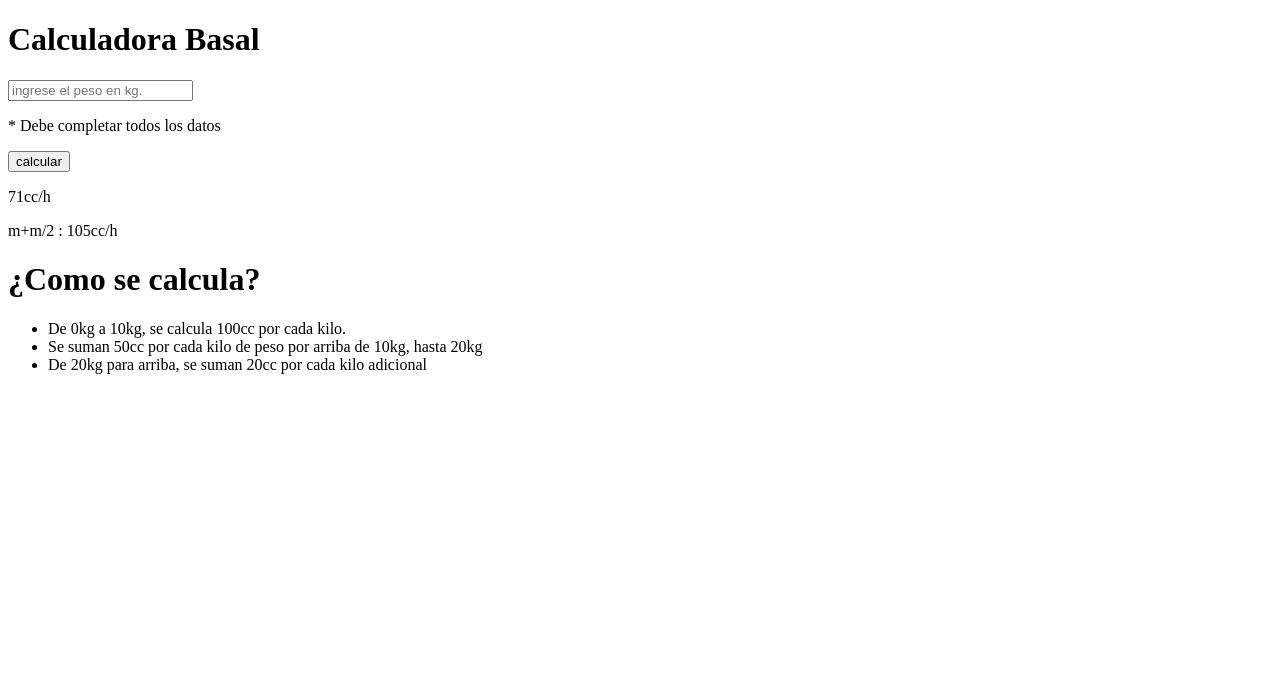
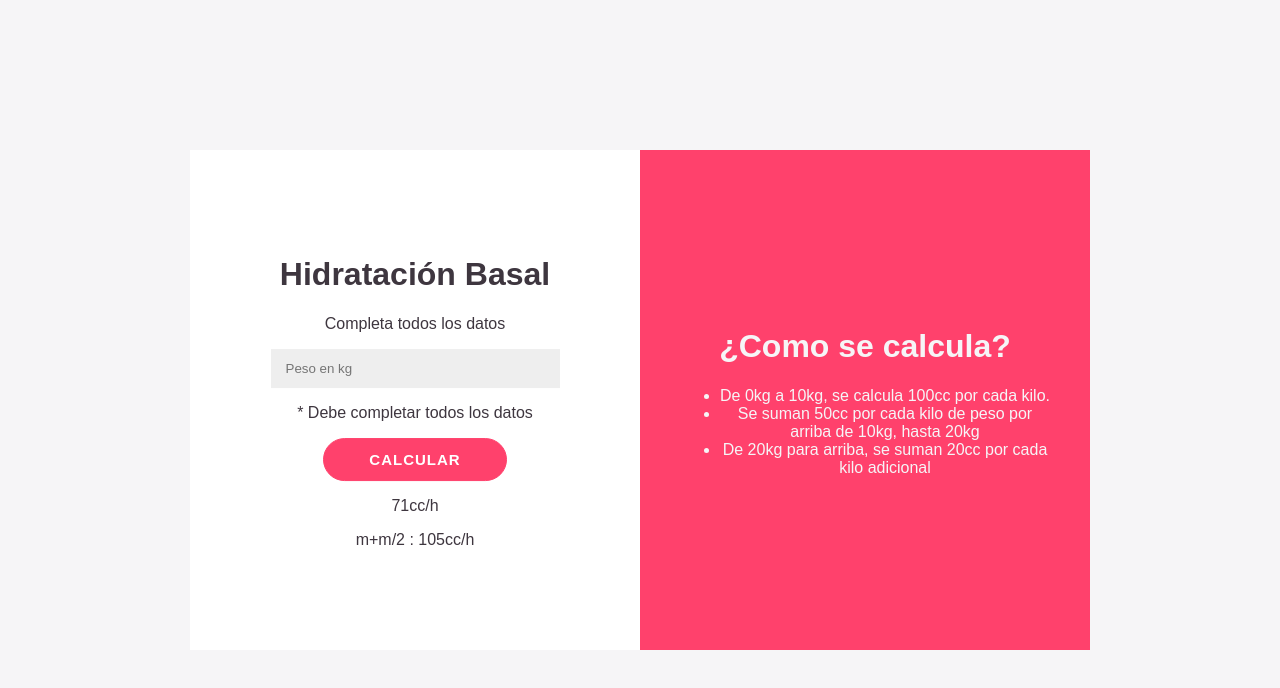
Before and after one commit to Cesar-Robin/CalculadoraBasal, a plain HTML site: page index.html in a window 1280 px wide. Drawn offline with Linux system fonts and the light colour scheme.

Commit message:
Add files via upload

```diff
--- a/index.html
+++ b/index.html
@@ -1,22 +1,25 @@
 <!DOCTYPE html>
 <html>
     <head>
-    <title>Calculadora de Hidratacion Basal</title>
+        <link rel="stylesheet" href="./style.css">
+        <script src="script.js" defer></script>
 </head>
 <body>
-    <div>
-        <div>
-         <h1>Calculadora Basal</h1>
-         <input type="number" placeholder="ingrese el peso en kg."/>
+    <div id="contenedor">
+        <div id="calculadora">
+            <div class="contenido">
+                <h1>Hidratación Basal</h1>
+                <p >Completa todos los datos</p>
+                <input type="number" placeholder="Peso en kg" />
                 <p>* Debe completar todos los datos</p>
-         <button> calcular</button>
+                <button>Calcular</button>
                 <p>71cc/h</p>
                 <p>m+m/2 : 105cc/h</p>
             </div>
-        <div>
-
         </div>
-          <h1> ¿Como se calcula?</h1>
+        <div id="detalle">
+            <div class="contenido">
+                <h1>¿Como se calcula?</h1>
                 <ul>
                     <li>De 0kg a 10kg, se calcula 100cc por cada kilo.</li>
                     <li>Se suman 50cc por cada kilo de peso por arriba de 10kg, hasta 20kg</li>
@@ -24,5 +27,6 @@
                 </ul>
             </div>
         </div>
+    </div>
 </body>
 </html>
--- /dev/null
+++ b/style.css
@@ -0,0 +1,76 @@
+
+body{
+    background: #f6f5f7;
+    font-family: 'Montserrat', sans-serif;
+    color: #3E363F;
+}
+#contenedor{
+    width: 900px;
+    height: 500px;
+    text-align: center;
+    /* Estas 3 lineas se encargan de centrar el div vertical y horizontalmente */
+    position: absolute;
+    inset: 0;
+    margin: auto;
+}
+#calculadora{
+    background: white;
+    /* Con estas 3 lineas vamos a hacer que los divs queden lado a lado */
+    width: 50%;
+    height: 100%;
+    float: left;
+}
+
+#detalle{
+    background: #FF416C;
+    /* Con estas 3 lineas vamos a hacer que los divs queden lado a lado */
+    width: 50%;
+    height: 100%;
+    float: left;
+    color: #f6f5f7;
+}
+.contenido{
+    /* Estas tres lineas van a centrar el contenido verticalmente dentro de cada div */
+    position: relative;
+    top: 50%;
+    transform: translateY(-50%);
+    overflow: hidden;
+    padding: 40px;
+}
+input {
+	width: 70%;
+    padding: 12px 15px;
+    border: none;
+    background-color: #eee;
+}
+
+button {
+  font-size: 15px;
+	font-weight: bold;
+	padding: 12px 45px;
+	border-radius: 30px;
+	background-color: #FF416C;
+	border: 1px solid #FF416C;
+	color: #FFFFFF;
+	text-transform: uppercase;
+	letter-spacing: 1px;
+	transition: transform 20ms ease-in;
+}
+
+button:active {
+	transform: scale(0.95);
+}
+
+#error{
+    color: red;
+    font-weight: bold;
+    display: none;
+}
+
+.resultado{
+    color: #0A81D1;
+    font-weight: bold;
+    font-size: 25px;
+    margin-bottom: 5px;
+    display: none;
+}
```
Lines whose indentation alone changed are shown as unchanged.
